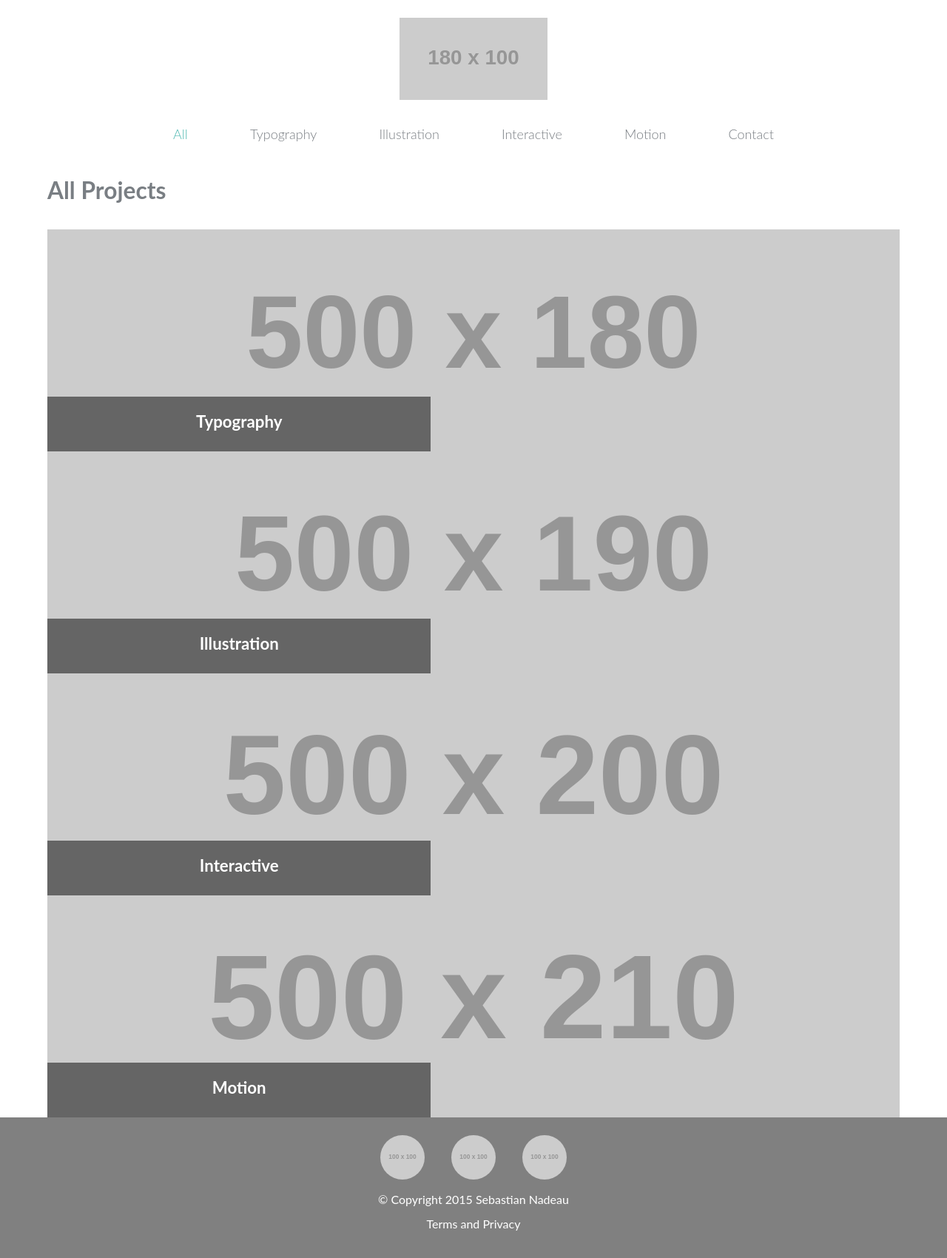
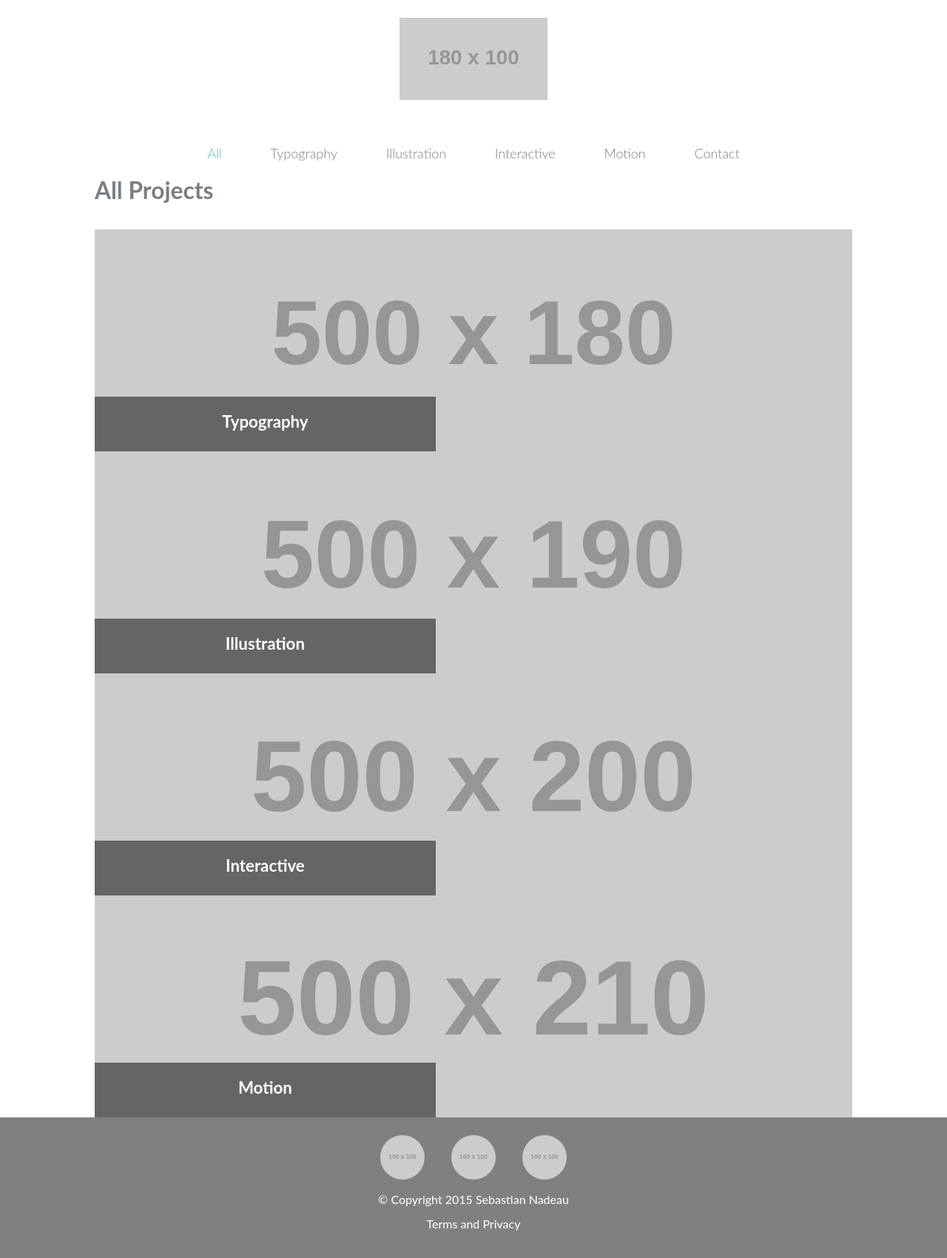
Before and after one commit to sebastiann88/personal-online-portfolio, a Jekyll site: the page built from all/index.html, in a window 1280 px wide. Shown: the whole page at 74% size. Built offline with Jekyll 4.4.1, drawn with Linux system fonts in a browser that asks for light colours.

Commit message:
refactor(all): re-arrange spacing of page elements

```diff
--- a/all/index.html
+++ b/all/index.html
@@ -2,7 +2,7 @@
 layout: default
 ---
 
-<h1 class="push-top">All Projects</h1>
+<h1>All Projects</h1>
 
 <section>
     <figure class="banner typo">
--- a/css/main.css
+++ b/css/main.css
@@ -36,6 +36,8 @@ html, body {
 .main-wrapper {
     min-height: 100%;
     margin-bottom: -190px;
+    max-width: 100%;
+    margin: auto;
 }
 
 .main-wrapper:after {
@@ -64,11 +66,6 @@ a {
     font-weight: 400;
 }
 
-.main-wrapper {
-    width: 90%;
-	margin: auto;
-}
-
 /* --------------------------
   HEADER & NAVIGATION
 --------------------------- */
@@ -86,7 +83,6 @@ a {
 
 .main-logo {
     display: block;
-    margin: 0 auto;
     align-self: center;
     width: 200px;
 }
@@ -302,19 +298,7 @@ section figure:hover figcaption {
 		column-count: 2;
 		column-gap: 2.5em;
 	}
-}
 
-@media (min-width: 1545px) {
-    .main-wrapper {
-        max-width: 60%;
-    }
-}
-
-/* --------------------------
-  NAVIGATION MEDIA QUERIES
---------------------------- */
-
-@media (min-width: 769px) {
 	.main-header {
 		justify-content: flex-end;
         max-width: 72%;
@@ -327,6 +311,9 @@ section figure:hover figcaption {
 	.nav a {
 		border-bottom-color: transparent;
 	}
+    .main-wrapper {
+        max-width: 80%;
+    }
 }
 
 @media (min-width: 1545px) {
@@ -344,4 +331,7 @@ section figure:hover figcaption {
     .main-logo {
         margin-right: auto;
     }
+    .main-wrapper {
+        max-width: 60%;
+    }
 }
```
